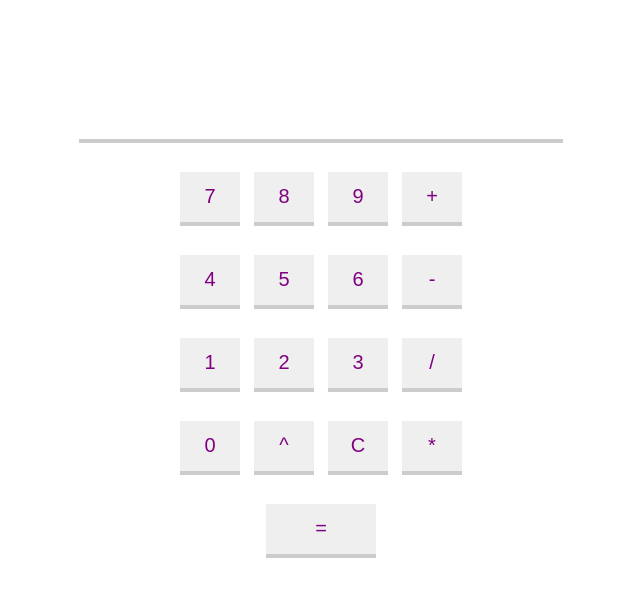
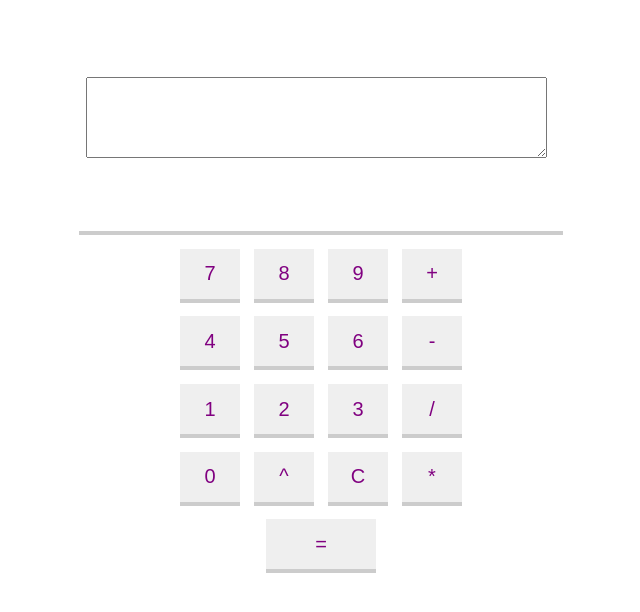
Before and after one commit to lzunho-afk/att_cpw, a plain HTML site: page calculadora-exer/index.html in a window 1280 px wide. Shown: the whole page, without its empty margins (324-964 px from the left). Drawn offline with Linux system fonts and the light colour scheme.

Commit message:
Added aritmetic history area

```diff
--- a/calculadora-exer/index.html
+++ b/calculadora-exer/index.html
@@ -9,6 +9,9 @@
     <body>
         <div class="main">
             <div class="form">
+                <div class="formcontrol">
+                    <textarea rows="5" cols="55" id="history"></textarea>
+                </div>
                 <div class="formcontrol">
                     <input type="text" value="" id="inputTexto">
                 </div>
```
